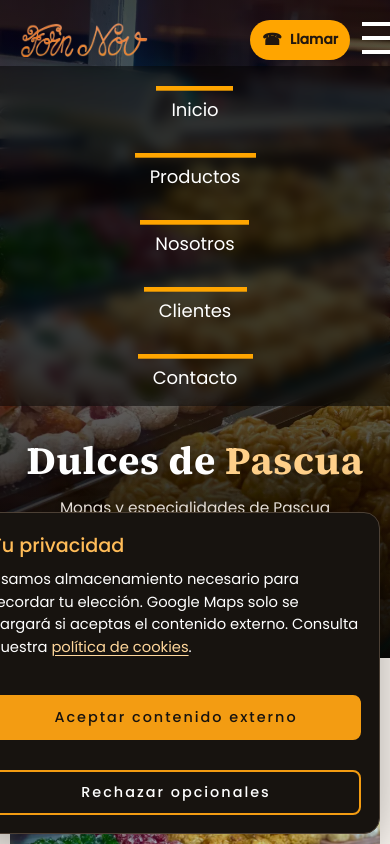
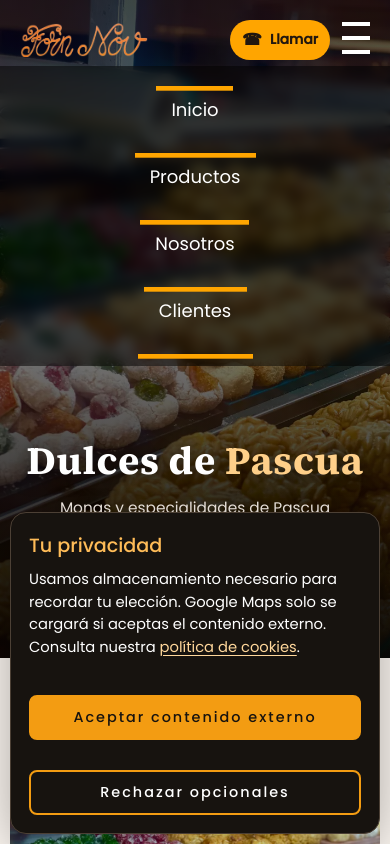
Before and after one commit to AlbertoPonsPou/Web-Forn-Nou-La-Vileta, a plain HTML site: page pascua.html in a window 390 px wide. Both pictures are taken after a click on the button "Abrir menú". Shown: the top 844 px of the page. Drawn offline with Linux system fonts and the light colour scheme.

Commit message:
corrige desbordamiento movil y aviso de privacidad

```diff
--- a/assets/consentimiento.js
+++ b/assets/consentimiento.js
@@ -11,13 +11,13 @@
     const style = document.createElement("style");
     style.id = "cookie-consent-styles";
     style.textContent = `
-      .cookie-banner{position:fixed;z-index:9999;right:18px;bottom:18px;width:min(520px,calc(100% - 36px));padding:22px;background:#17130f;color:#fff;border:1px solid #4c4035;border-radius:16px;box-shadow:0 18px 55px rgba(0,0,0,.35);font-family:Poppins,Arial,sans-serif}
+      .cookie-banner{box-sizing:border-box;position:fixed;z-index:9999;right:18px;bottom:18px;width:min(520px,calc(100% - 36px));padding:22px;background:#17130f;color:#fff;border:1px solid #4c4035;border-radius:16px;box-shadow:0 18px 55px rgba(0,0,0,.35);font-family:Poppins,Arial,sans-serif}
       .cookie-banner[hidden]{display:none}
       .cookie-banner h2{margin:0 0 8px;color:#ffbc58;font-size:1.2rem}
       .cookie-banner p{margin:0 0 16px;line-height:1.55;font-size:.92rem}
       .cookie-banner a{color:#ffd79b;text-underline-offset:3px}
       .cookie-actions{display:flex;flex-wrap:wrap;gap:10px}
-      .cookie-actions button,.cookie-map-placeholder button{min-height:44px;padding:10px 16px;border:2px solid #f39c12;border-radius:8px;font:500 .9rem Poppins,Arial,sans-serif;cursor:pointer}
+      .cookie-actions button,.cookie-map-placeholder button{box-sizing:border-box;min-height:44px;padding:10px 16px;border:2px solid #f39c12;border-radius:8px;font:500 .9rem Poppins,Arial,sans-serif;cursor:pointer}
       .cookie-accept{background:#f39c12;color:#17130f}
       .cookie-reject{background:transparent;color:#fff}
       .cookie-settings{padding:0;border:0;background:none;color:inherit;font:inherit;text-decoration:underline;text-underline-offset:3px;cursor:pointer}
@@ -30,7 +30,7 @@
       .footer-legal{display:flex;flex-wrap:wrap;justify-content:flex-end;gap:8px 18px;margin-top:0}
       .footer-legal a,.footer-legal .cookie-settings{color:#b9a99d;font-size:.82rem}
       .footer-legal a:hover,.footer-legal .cookie-settings:hover{color:#ffc266}
-      @media(max-width:600px){.cookie-banner{right:10px;bottom:10px;width:calc(100% - 20px);padding:18px}.cookie-actions{flex-direction:column}.cookie-actions button{width:100%}.cookie-map-placeholder{width:100%;min-height:260px;margin-top:24px;padding:24px 18px}.footer-legal{justify-content:flex-start}}
+      @media(max-width:600px){.cookie-banner{left:10px;right:10px;bottom:10px;width:auto;padding:18px}.cookie-actions{flex-direction:column}.cookie-actions button{width:100%}.cookie-map-placeholder{box-sizing:border-box;width:100%;min-height:260px;margin-top:24px;padding:24px 18px}.footer-legal{justify-content:flex-start}}
     `;
     document.head.appendChild(style);
   }
--- a/assets/index.css
+++ b/assets/index.css
@@ -37,6 +37,7 @@
 html {
   scroll-behavior: smooth;
   overflow-x: hidden;
+  max-width: 100%;
 }
 
 body {
@@ -47,6 +48,7 @@ body {
     font-weight: 400;
     overflow-x: hidden;
     width: 100%;
+    max-width: 100%;
     margin-top: 0;
 }
 
@@ -220,6 +222,7 @@ nav li a:hover {
 .header-call summary:hover { background: #ffb83f; transform: translateY(-1px); }
 
 .header-call-menu {
+  box-sizing: border-box;
   position: absolute;
   top: calc(100% + 10px);
   right: 0;
@@ -268,21 +271,27 @@ nav li a:hover {
   /* El nav ahora ocupa el 100% para que el menú baje desde arriba del todo */
 
   nav {
-    width: 100%;
-    margin-left: 0px;
+    left: 0;
+    right: 0;
+    width: auto;
+    box-sizing: border-box;
+    margin-left: 0;
     margin-top: 20px;
     margin-bottom: 20px;
+    padding-inline: 20px;
   }
 
   .logo{
-    margin-left: 20px;
+    margin-left: 0;
   }
   /* Ocultar los links horizontalmente */
   .nav-links {
     position: absolute;
     top: 30px;
     left: 0;
-    width: 100%;
+    right: 0;
+    width: auto;
+    box-sizing: border-box;
     background: rgba(0,0,0,0.5); /* TRANSPARENTE elegante */
     backdrop-filter: blur(6px);   /* efecto premium */
     flex-direction: column;
@@ -316,7 +325,7 @@ nav li a:hover {
     flex-direction: column;
     gap: 5px;
     cursor: pointer;
-    padding-right: 20px;
+    padding-right: 0;
   }
 
   .hamburger span {
@@ -325,7 +334,7 @@ nav li a:hover {
     height: 4px;
     background: rgb(255, 255, 255);
     transition: 0.3s;
-    margin-right: 20px;
+    margin-right: 0;
   }
 
   .hamburger:hover span {
@@ -343,14 +352,12 @@ nav li a:hover {
 @media (max-width: 700px) {
   .redes > a { display: none; }
   .redes { gap: 12px; }
-  .header-call-menu { right: -48px; }
+  .header-call-menu { right: 0; width: min(238px, calc(100vw - 24px)); }
 }
 
 @media (max-width: 520px) {
   .logo { width: 128px; }
   .header-call summary { min-height: 40px; padding: 8px 12px; }
-  .hamburger { padding-right: 0; }
-  .hamburger span { margin-right: 0; }
 }
 /*banner*/
 
--- a/assets/paginas_secundarias.css
+++ b/assets/paginas_secundarias.css
@@ -34,6 +34,8 @@
 
 html {
   scroll-behavior: smooth;
+  overflow-x: hidden;
+  max-width: 100%;
 }
 
 body {
@@ -43,6 +45,9 @@ body {
     font-family: 'Poppins', sans-serif;
     font-weight: 400;
     margin-top: 0;
+    overflow-x: hidden;
+    width: 100%;
+    max-width: 100%;
 }
 
 .skip-link {
@@ -202,6 +207,7 @@ nav li a:hover {
 .header-call summary:hover { background: #ffb83f; transform: translateY(-1px); }
 
 .header-call-menu {
+  box-sizing: border-box;
   position: absolute;
   top: calc(100% + 10px);
   right: 0;
@@ -250,21 +256,27 @@ nav li a:hover {
   /* El nav ahora ocupa el 100% para que el menú baje desde arriba del todo */
 
   nav {
-    width: 100%;
-    margin-left: 0px;
+    left: 0;
+    right: 0;
+    width: auto;
+    box-sizing: border-box;
+    margin-left: 0;
     margin-top: 20px;
     margin-bottom: 20px;
+    padding-inline: 20px;
   }
 
   .logo{
-    margin-left: 20px;
+    margin-left: 0;
   }
   /* Ocultar los links horizontalmente */
   .nav-links {
     position: absolute;
     top: 30px;
     left: 0;
-    width: 100%;
+    right: 0;
+    width: auto;
+    box-sizing: border-box;
     background: rgba(0,0,0,0.5); /* TRANSPARENTE elegante */
     backdrop-filter: blur(6px);   /* efecto premium */
     flex-direction: column;
@@ -298,7 +310,7 @@ nav li a:hover {
     flex-direction: column;
     gap: 5px;
     cursor: pointer;
-    padding-right: 20px;
+    padding-right: 0;
   }
 
   .hamburger span {
@@ -307,7 +319,7 @@ nav li a:hover {
     height: 4px;
     background: rgb(255, 255, 255);
     transition: 0.3s;
-    margin-right: 20px;
+    margin-right: 0;
   }
 
   .hamburger:hover span {
@@ -325,14 +337,12 @@ nav li a:hover {
 @media (max-width: 700px) {
   .redes > a { display: none; }
   .redes { gap: 12px; }
-  .header-call-menu { right: -48px; }
+  .header-call-menu { right: 0; width: min(238px, calc(100vw - 24px)); }
 }
 
 @media (max-width: 520px) {
   .logo { width: 128px; }
   .header-call summary { min-height: 40px; padding: 8px 12px; }
-  .hamburger { padding-right: 0; }
-  .hamburger span { margin-right: 0; }
 }
 
 /*banner*/
```
